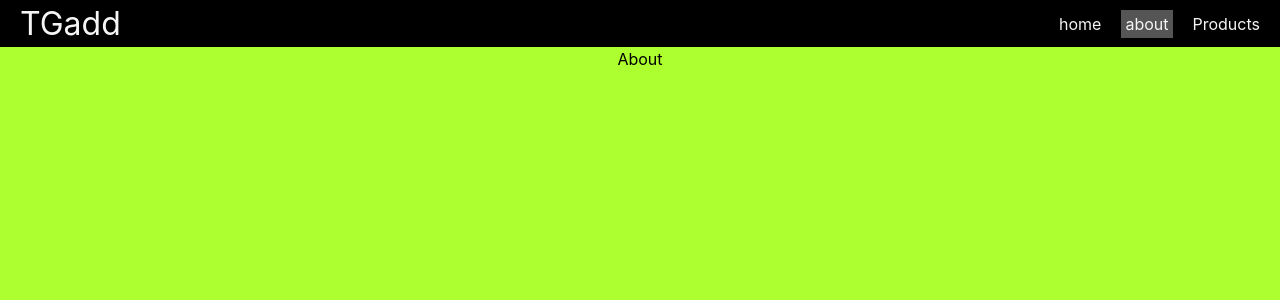
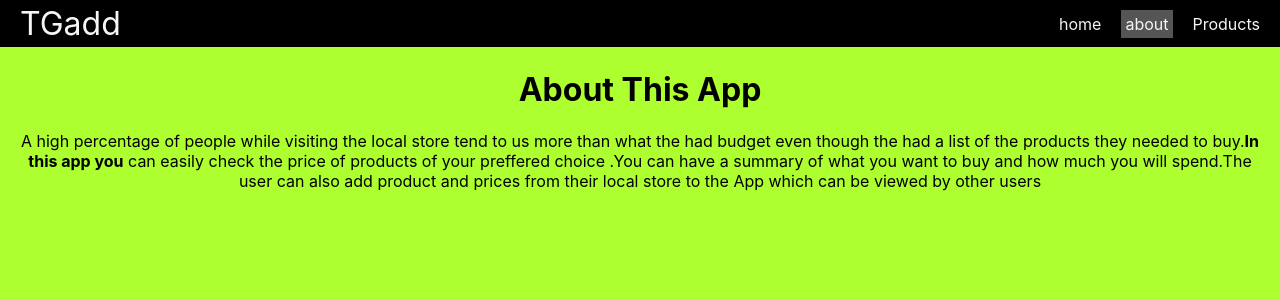
Before and after one commit to trickylicky/grocery-list-manager, a React (Create React App) app: page /About in a window 1280 px wide. Shown: the top 300 px of the page. Built offline with nearby package versions, Linux system fonts and the light colour scheme; no server answers.

Commit message:
Add an about section

```diff
--- a/src/pages/About.js
+++ b/src/pages/About.js
@@ -1,7 +1,9 @@
 const About = ()=>{
     return (
         <>
-        About
+        <h1><strong>About This App</strong></h1>
+        <p>A high percentage of people while visiting the local store tend to us more than what the had budget even though the had a list of the products they needed to buy.
+        <strong>In this app you</strong> can easily check the price of products of your preffered choice .You can have a summary of what you want to buy and how much you will spend.The user can also add product and prices from their local store to the App which can be viewed by other users</p>
         </>
     )
 
```
